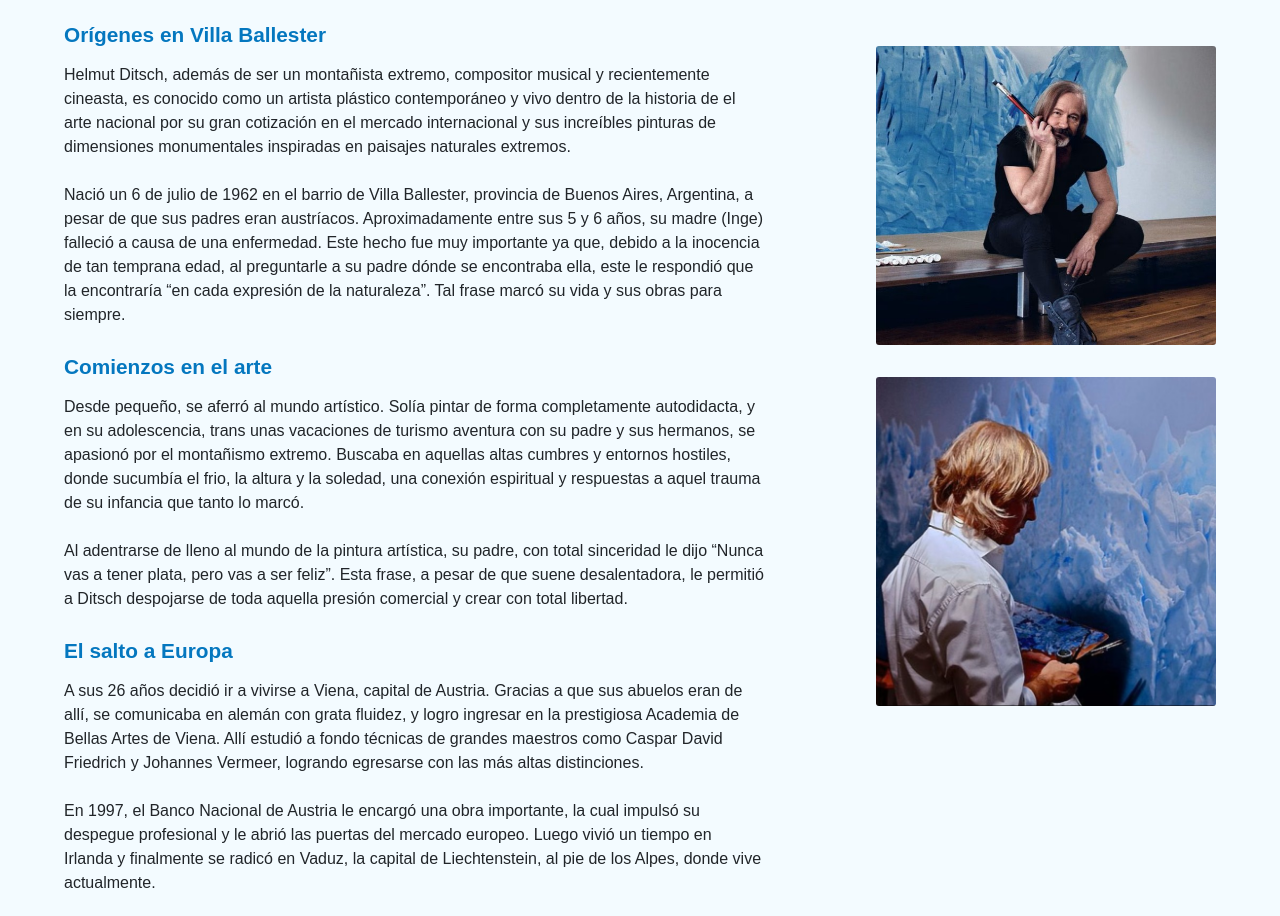
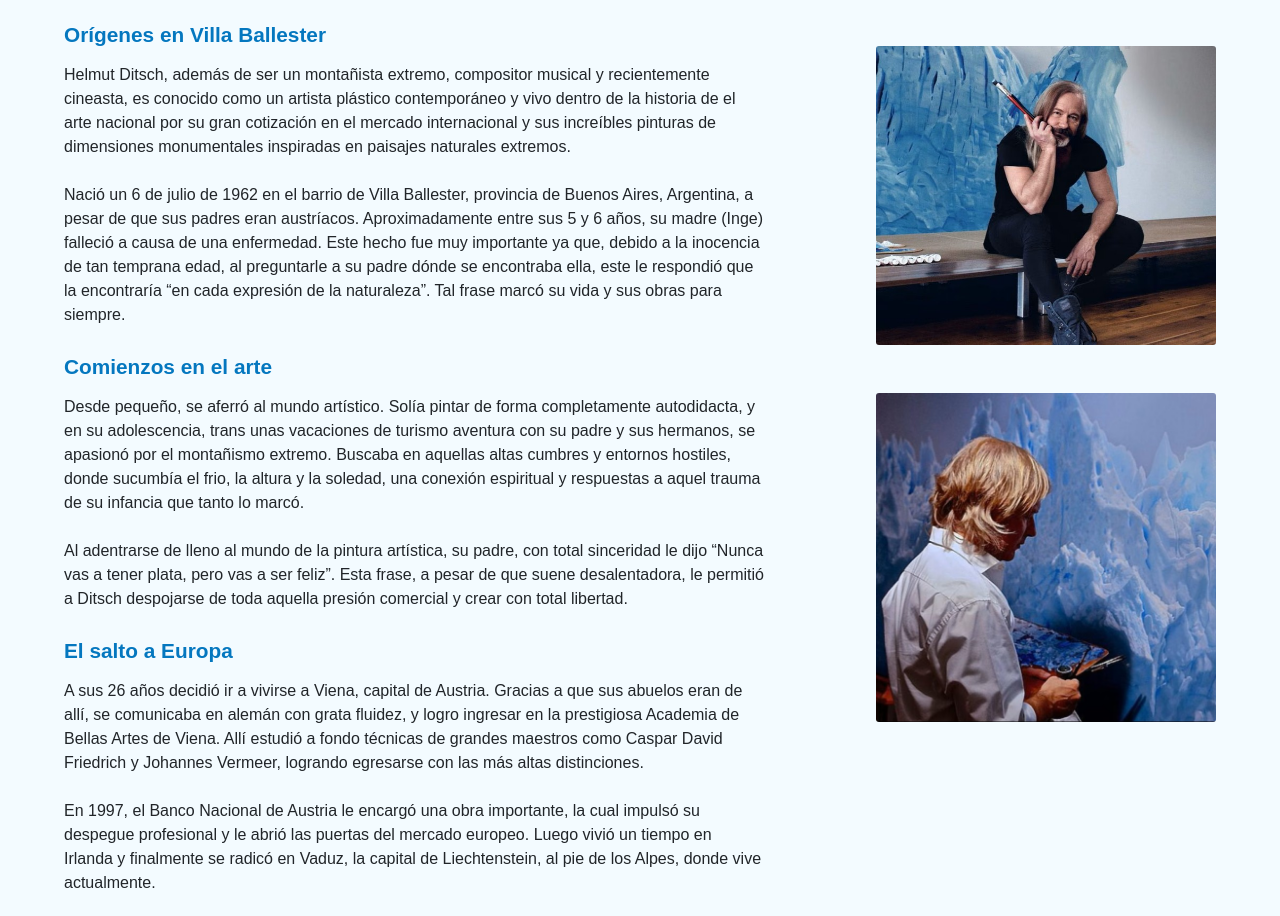
Before and after one commit to MatiasCorderi/TP2_Grupo8, a plain HTML site: page biografia.html in a window 1280 px wide. Shown: the part 172-1088 px from the top of the page. Drawn offline with nearby package versions, Linux system fonts and the light colour scheme; some packages are replaced by stand-ins of ours; a script that the page names is missing.

Commit message:
Correcciones de algunos HTML
Agregado de imagenes y arreglos en créditos

```diff
--- a/biografia.html
+++ b/biografia.html
@@ -30,14 +30,14 @@
         <main class="contenedor-principal">
             <h1 class="titulo-seccion">Biografía y Formación Artística</h1>
 
-            <img src="img/helmut-actual.jpg" alt="Helmut Ditsch en su estudio de pintura" class="imagen-biografia-uno">
+            <img src="img/helmut-actual.jpg" alt="Helmut Ditsch en su estudio de pintura" class="imagen-biografia">
 
             <h2 class="subtitulo-seccion">Orígenes en Villa Ballester</h2>
             <p class="biografia-texto">Helmut Ditsch, además de ser un montañista extremo, compositor musical y recientemente cineasta, es conocido como un artista plástico contemporáneo y vivo dentro de la historia de el arte nacional por su gran cotización en el mercado internacional y sus increíbles pinturas de dimensiones monumentales inspiradas en paisajes naturales extremos.</p>
             <br>
             <p class="biografia-texto">Nació un 6 de julio de 1962 en el barrio de Villa Ballester, provincia de Buenos Aires, Argentina, a pesar de que sus padres eran austríacos. Aproximadamente entre sus 5 y 6 años, su madre (Inge) falleció a causa de una enfermedad. Este hecho fue muy importante ya que, debido a la inocencia de tan temprana edad, al preguntarle a su padre dónde se encontraba ella, este le respondió que la encontraría “en cada expresión de la naturaleza”. Tal frase marcó su vida y sus obras para siempre.</p>
 
-            <img src="img/helmut-joven.jpg" alt="Helmut Ditsch en su juventud" class="imagen-biografia-dos">
+            <img src="img/helmut-joven.jpg" alt="Helmut Ditsch en su juventud" class="imagen-biografia">
 
             <h2 class="subtitulo-seccion">Comienzos en el arte</h2>
             <p class="biografia-texto">Desde pequeño, se aferró al mundo artístico. Solía pintar de forma completamente autodidacta, y en su adolescencia, trans unas vacaciones de turismo aventura con su padre y sus hermanos, se apasionó por el montañismo extremo. Buscaba en aquellas altas cumbres y entornos hostiles, donde sucumbía el frio, la altura y la soledad, una conexión espiritual y respuestas a aquel trauma de su infancia que tanto lo marcó.</p>
--- a/css/estilos.css
+++ b/css/estilos.css
@@ -479,7 +479,7 @@ body {
 
 /* OTROS ELEMENTOS */
 
-.imagen-biografia-uno {
+.imagen-biografia {
     float: right;
     clear: right;
     width: 340px;
@@ -487,14 +487,3 @@ body {
     margin-top: 2rem;
     border-radius: 3px;
 }
-
-.imagen-biografia-dos {
-    float: right;
-    clear: right;
-    width: 340px;
-    margin: 0 0 1.0rem 1.5rem;
-    margin-top: 1rem;
-    border-radius: 3px;
-
-
-}
```
Also changed, not shown: creditos.html (+3 -3 lines), estilo.html (+2 -0 lines), img/estilo.jfif (added).
